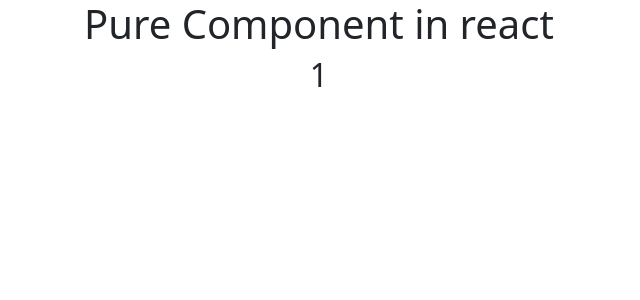
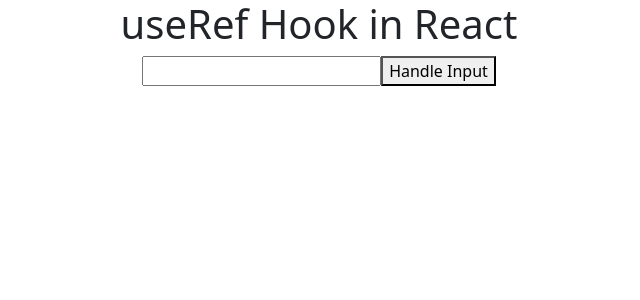
Before and after one commit to sangampshinde/LearnReactJS, a React (Create React App) app: page / in a window 1280 px wide. Shown: the top 300 px of the page, without its empty margins (321-961 px from the left). Built offline with nearby package versions, Linux system fonts and the light colour scheme.

Commit message:
todays parsctise

```diff
--- a/src/App.js
+++ b/src/App.js
@@ -1,28 +1,137 @@
-import React, { Component,PureComponent} from 'react'
-import User4 from './components/User4';
+// #42 useRef Hook for forceful dom manipulation in functional component.
+// some times we have to do direct modification in dom rather than using hooks and states then useRef come in to picture.
+import React,{useRef} from 'react'
 
-export class App extends PureComponent {
-constructor(){
-  super();
-  this.state={
-    count:1
+function App() {
+  let inputRef =useRef(null)
+  function handleInput(){
+    console.log('handle input')
   }
+  return (
+    <div>
+      <h1>useRef Hook in React</h1>
+      <input type='text' ref={inputRef}/>
+      <button onClick={handleInput}>Handle Input</button>
+
+    </div>
+  )
 }
 
-  render() {
-    console.log('check rerendaring');
-    return (
-      <div>
-        <h1>Pure Component in react</h1>
-        <h2>{this.state.count}</h2>
+export default App
 
 
-      </div>
-    )
-  }
-}
 
-export default App;
+
+
+
+
+
+
+
+
+
+
+
+// ---------------------
+
+// // #41focrce ful dom manipulation is done with it
+// import React, { Component, createRef } from 'react';
+
+// export class App extends Component {
+//   constructor() {
+//     super();
+//     this.inputRef = createRef();
+//   }
+
+//   componentDidMount() {
+//     // console.log(this.inputRef.current.value = '1000');
+//   }
+
+//   getval = () => {
+//     console.log(this.inputRef.current.value);
+//     this.inputRef.current.style.color='red'
+//     this.inputRef.current.style.backgroundColor='green'
+//   }
+
+//   render() {
+//     return (
+//       <div>
+//         <h1>Ref in React</h1>
+//         <input type='text' ref={this.inputRef} />
+//         <button onClick={this.getval}>Check Ref</button>
+//       </div>
+//     );
+//   }
+// }
+
+// export default App;
+
+
+
+
+// -------------------------------------------
+
+
+// import React,{useState,useMemo} from 'react'
+
+// function App() {
+
+//   const [count,setCount]=useState(0);
+//   const [item,setItem]=useState(10);
+
+//   const multiCountMemo = useMemo(
+//     function multiCount(){
+//     console.log('multiCount');
+//     return count*5;
+//   },[count]);
+
+
+
+//   return (
+//     <div>
+//       <h1>useMemo Hook in React</h1>
+//       <p>count : {count}</p>
+//       <p>item : {item}</p>
+//       <p>{multiCountMemo}</p>
+//       <button onClick={()=>{setCount(count+1)}}>Update Count</button>
+//       <button onClick={()=>{setItem(item*10)}}>Update item</button>
+
+//     </div>
+//   )
+// }
+
+// export default App
+
+
+
+
+// --------------------------------------------------------------
+
+// import React, { Component,PureComponent} from 'react'
+// import User4 from './components/User4';
+
+// export class App extends PureComponent {
+// constructor(){
+//   super();
+//   this.state={
+//     count:1
+//   }
+// }
+
+//   render() {
+//     console.log('check rerendaring');
+//     return (
+//       <div>
+//         <h1>Pure Component in react</h1>
+//         <h2>{this.state.count}</h2>
+
+
+//       </div>
+//     )
+//   }
+// }
+
+// export default App;
 
 
 
```
